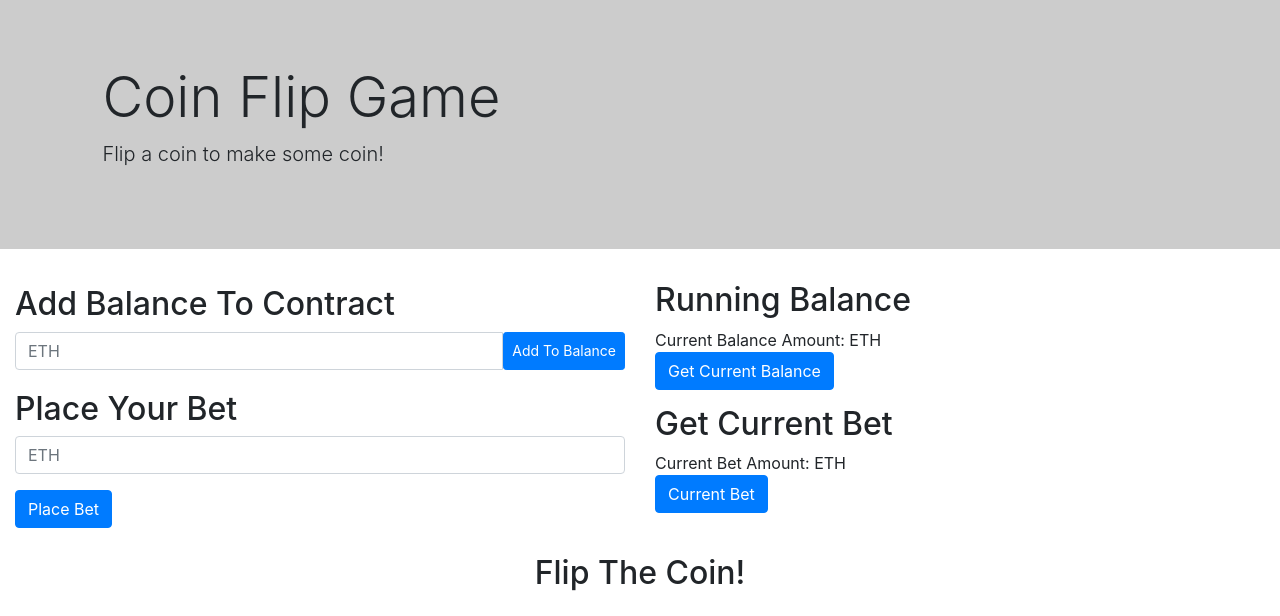
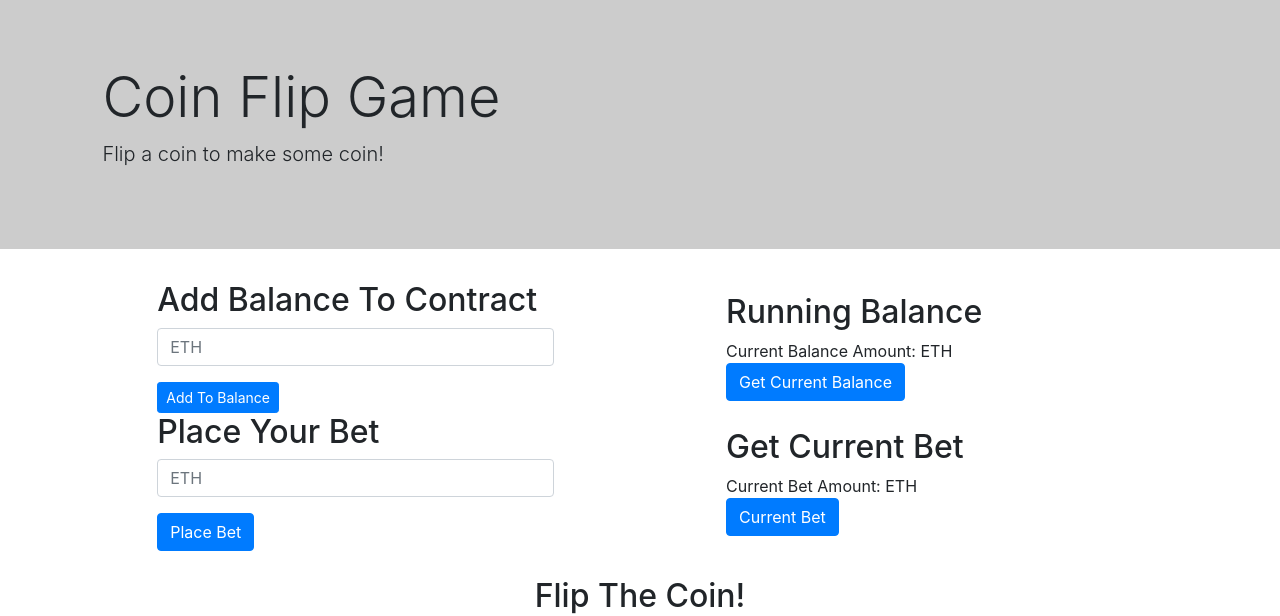
Before and after one commit to Paul-Munley/CoinFlipDapp, a plain HTML site: page CoinFlipDappTemplate2/index.html in a window 1280 px wide. Shown: the top 616 px of the page. Drawn offline with nearby package versions, Linux system fonts and the light colour scheme.

Commit message:
Worked on css alignment with bootstrap

```diff
--- a/CoinFlipDappTemplate2/index.html
+++ b/CoinFlipDappTemplate2/index.html
@@ -18,22 +18,21 @@
   </head>
   <body>
     <div class="container-fluid px-0" id="main-container">
-      <div class="jumbotron jumbotron-fluid" style="background-color: rgba(0, 0, 0, 0.2)">
+      <div class="jumbotron jumbotron-fluid" id="jumbotron_container" style="background-color: rgba(0, 0, 0, 0.2)">
         <div class="jumbo_text">
           <h1 class="display-4">Coin Flip Game</h1>
           <p class="lead">Flip a coin to make some coin!</p>
         </div>
       </div>
-      <div class="row">
-        <div class="col">
+      <div class="row m-0" id="balance_bet_rows">
+        <div class="col-4">
           <h2>Add Balance To Contract</h2>
           <div class="input-group mb-3">
             <input type="text" class="form-control" id="add_balance_input" placeholder="ETH">
-
+          </div>
           <button type="button" id="add_balance_button" class="btn btn-primary btn-sm">Add To Balance</button>
-          </div>
         </div>
-        <div class="col">
+        <div class="col-4">
           <h2>Running Balance</h2>
           <div>
             Current Balance Amount: <span id="running_balance_output"></span> ETH
@@ -41,15 +40,15 @@
           <button type="button" id="get_current_balance_btn" class="btn btn-primary">Get Current Balance</button>
         </div>
       </div>
-      <div class="row">
-        <div class="col">
+      <div class="row m-0" id="balance_bet_rows">
+        <div class="col-4">
           <h2>Place Your Bet</h2>
           <div class="input-group mb-3">
           <input type="text" class="form-control" id="bet_input" placeholder="ETH" >
           </div>
           <button type="button" id="add_bet_button" class="btn btn-primary">Place Bet</button>
         </div>
-        <div class="col">
+        <div class="col-4">
           <h2>Get Current Bet</h2>
           <div>
             Current Bet Amount: <span id="current_bet_output"></span> ETH
--- a/CoinFlipDappTemplate2/style.css
+++ b/CoinFlipDappTemplate2/style.css
@@ -1,7 +1,3 @@
-/* .coin_cointainer {
-    display: flex;
-} */
-
 /* NOTE: I think you need to download bootstrap to project in order to make edits to the grid setup. Work on this next. */
 .jumbo_text {
     width: max-content;
@@ -11,11 +7,11 @@
 /* Any div.row will have no margins. Seemed that bootstrap was creating negative margins for the gutters. */
 div.row {
     align-items: center;
-    margin: 0;
 }
 
-.col {
-    width: 360px;
+#balance_bet_rows {
+    justify-content: space-evenly;
+
 }
 
 #flip_coin_title {
```
